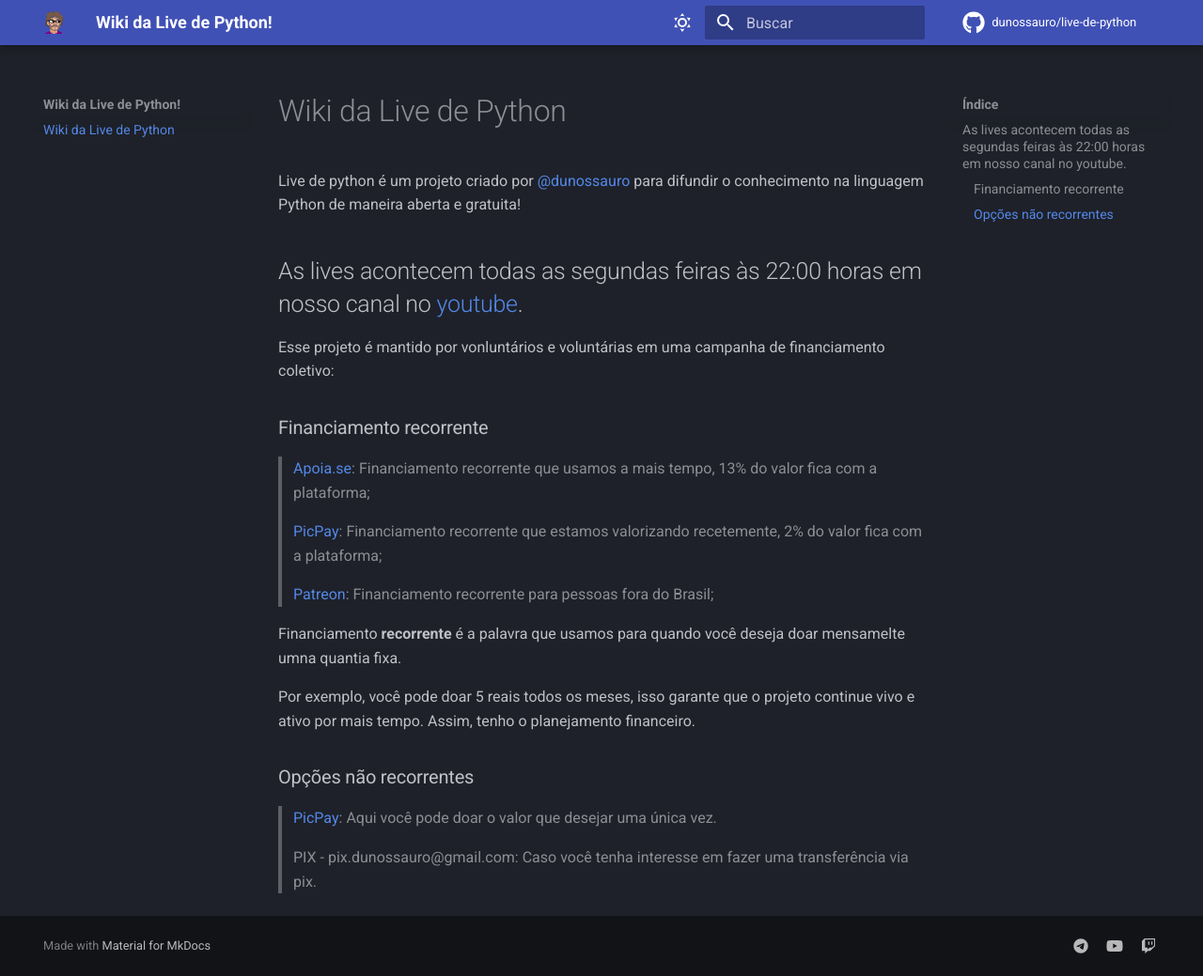
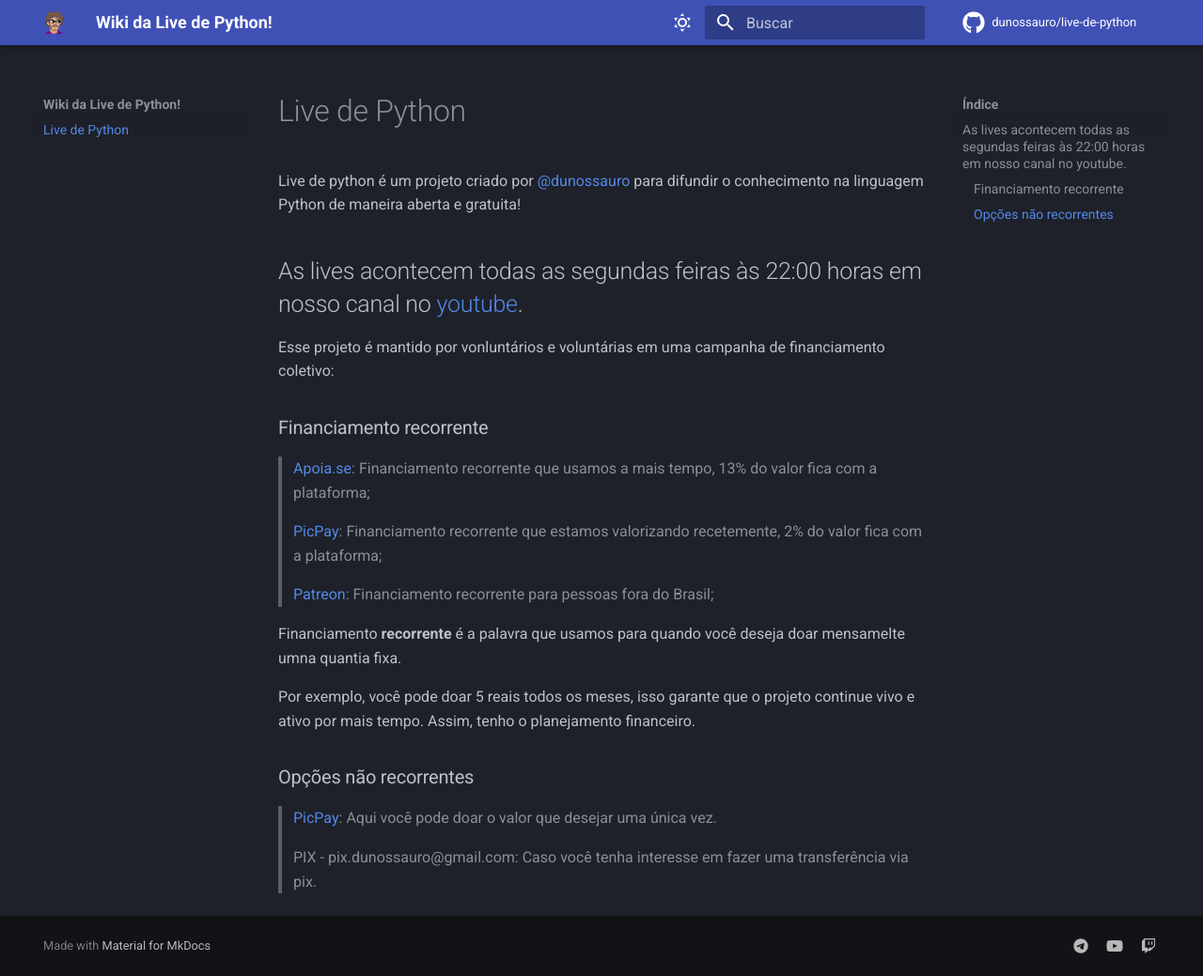
Before and after one commit to livedepython/wiki-live-de-python, an MkDocs documentation site: the page built from docs/index.md, in a window 1280 px wide and 1039 px high. Shown: the whole window at 94% size. Built offline with MkDocs 1.6.1 and Material for MkDocs 9.7.7, drawn with Linux system fonts in a browser that asks for light colours; comment, search, counter and statistics services are not loaded.

Commit message:
Mudar o título da página principal

```diff
--- a/docs/index.md
+++ b/docs/index.md
@@ -1,4 +1,4 @@
-# Wiki da Live de Python
+# Live de Python
 
 Live de python é um projeto criado por [@dunossauro](https://linktr.ee/dunossauro) para difundir o conhecimento na linguagem Python de maneira aberta e gratuita!
 
```
